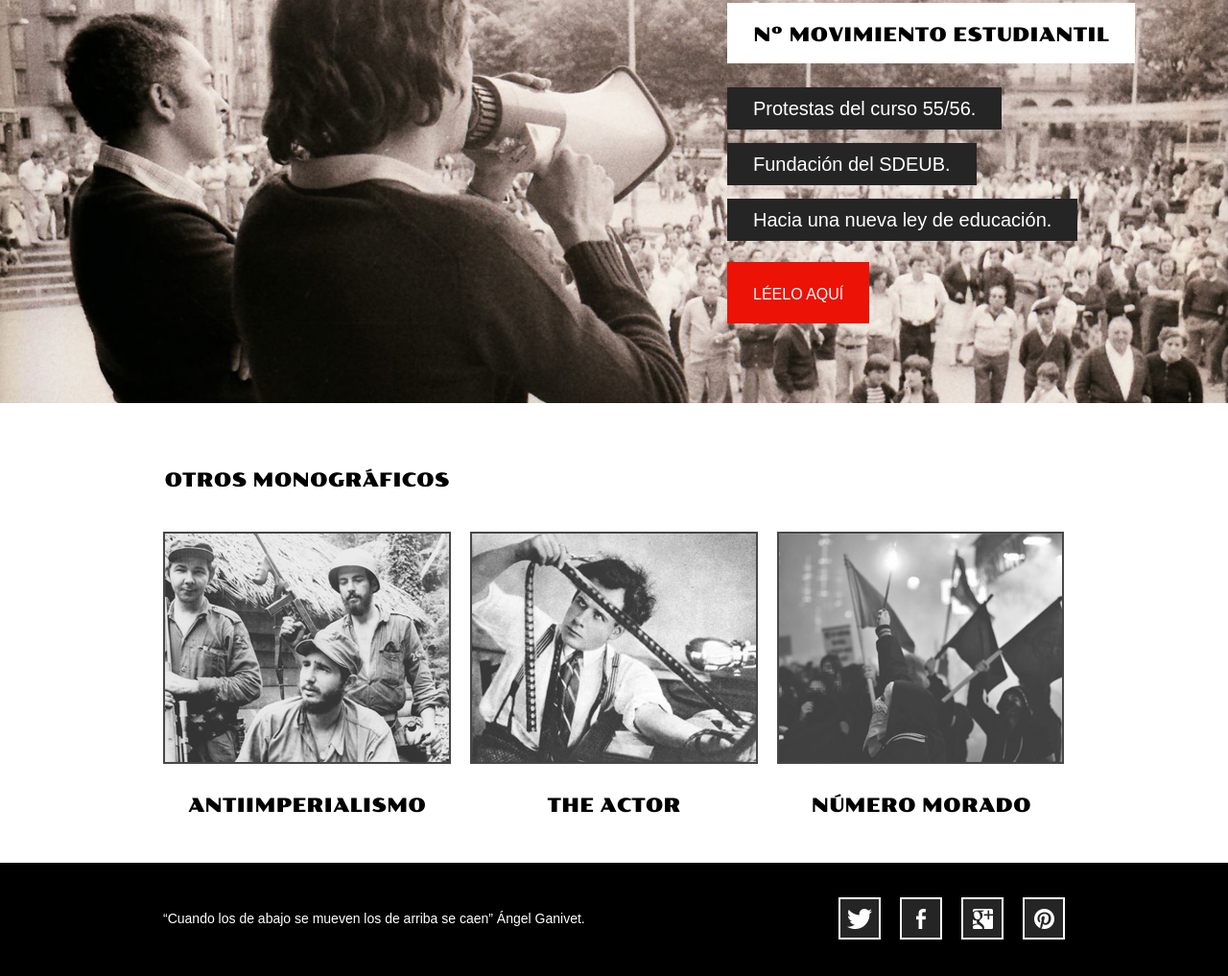
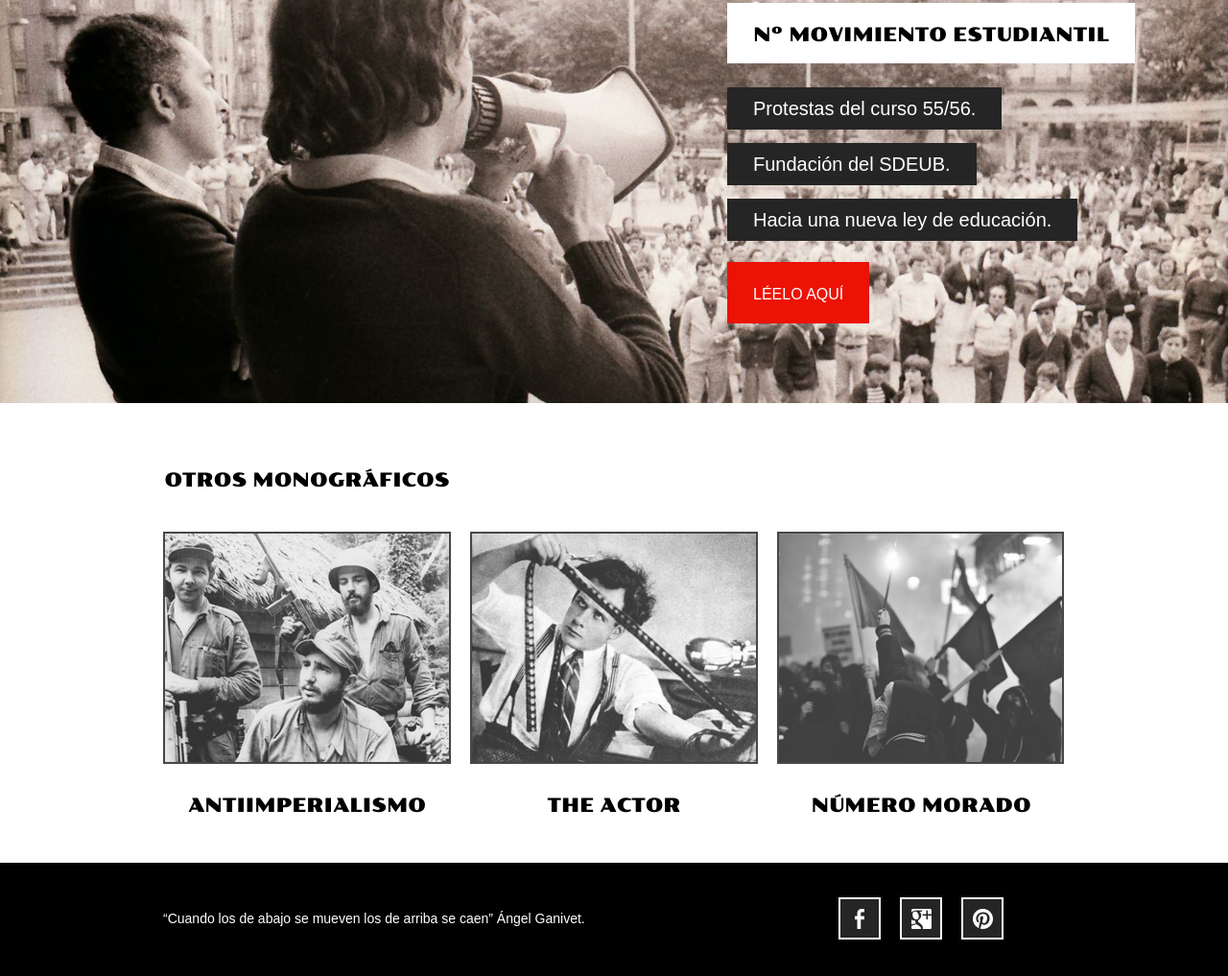
Before and after one commit to GranadaIncendiaria/Teor-a-Pr-ctica, a plain HTML site: page index.html in a window 1280 px wide. Shown: the part 333-1350 px from the top of the page at 96% size. Drawn offline with Linux system fonts and the light colour scheme.

Commit message:
Update index.html

```diff
--- a/index.html
+++ b/index.html
@@ -74,9 +74,7 @@
 		<div>
 			<p>“Cuando los de abajo se mueven los de arriba se caen” Ángel Ganivet.		</p>
 			<ul>
-				<li>
-					<a href="http://freewebsitetemplates.com/go/twitter/" id="twitter">twitter</a>
-				</li>
+
 				<li>
 					<a href="http://freewebsitetemplates.com/go/facebook/" id="facebook">facebook</a>
 				</li>
```
